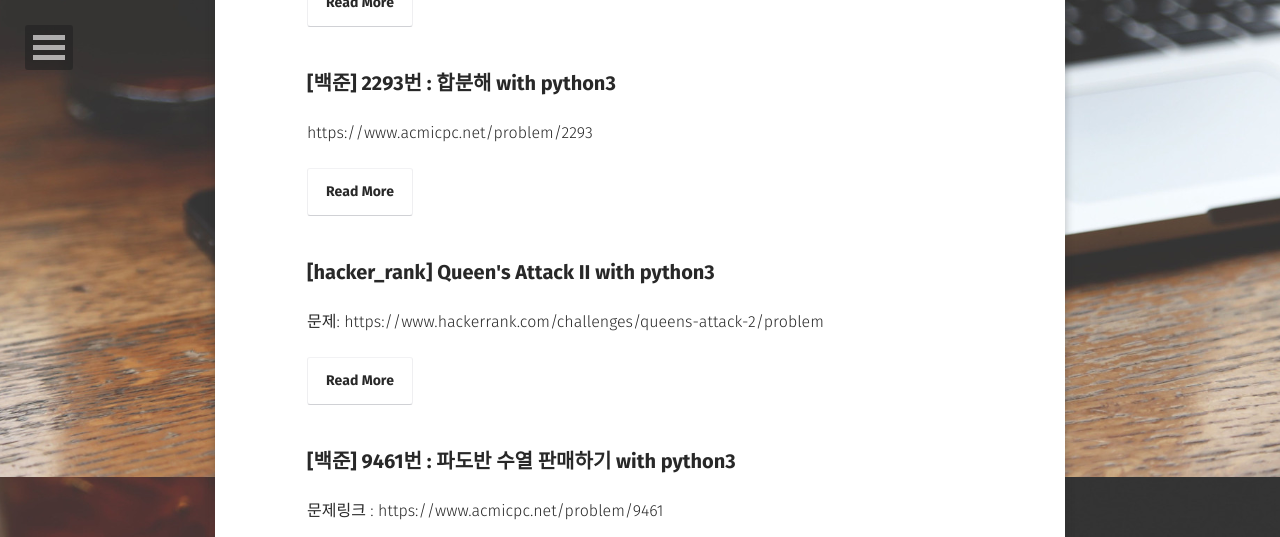
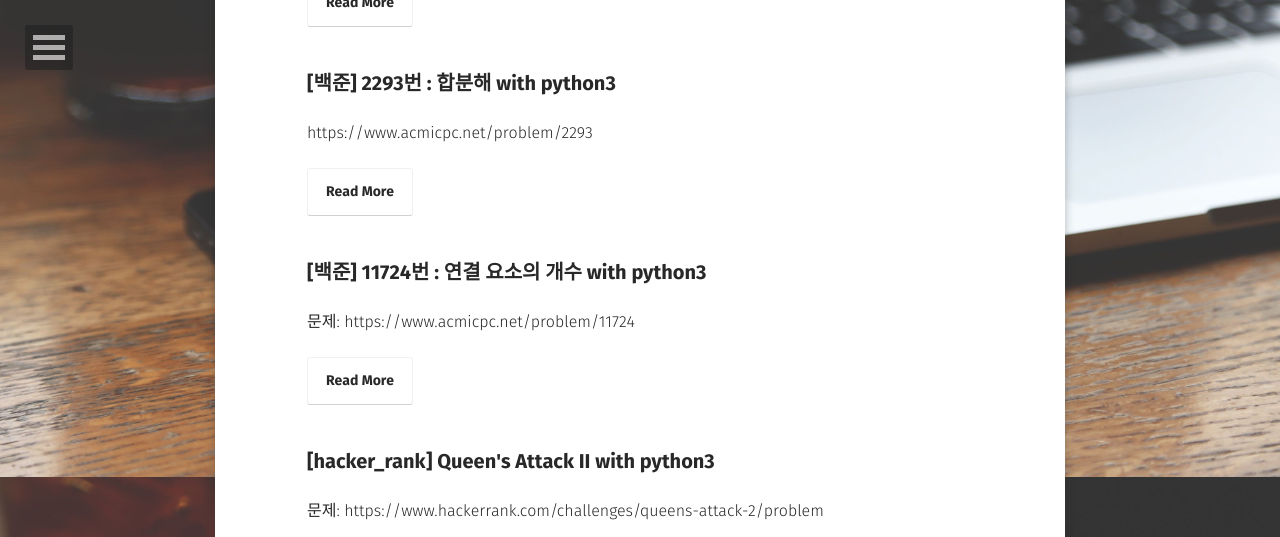
Before and after one commit to JoosJuliet/joosjuliet.github.io, a Jekyll site: the page built from posts/index.md, in a window 1280 px wide and 900 px high, scrolled down 423 px, cut to the strip 0-537 px from the top of the window. Built offline with Jekyll 4.4.1, drawn with Linux system fonts in a browser that asks for light colours; some web fonts are replaced; some of the changed lines change nothing that is shown.

Commit message:
post 11724 with python3

````diff
--- /dev/null
+++ b/_posts/2018-09-22-11724.md
@@ -0,0 +1,37 @@
+---
+layout: post
+section-type: post
+title: "[백준] 11724번 : 연결 요소의 개수 with python3"
+categories: Algorithm
+tags: [ 'algorithm', '백준' ]
+comments: true
+---
+문제:
+https://www.acmicpc.net/problem/11724
+
+``` python
+n, k = map(int, input().split())
+# a = [list(map(int, input().split())) for _ in range(k)]
+graph = {}
+for i in range(1,n+1):
+    graph[i] = set()
+for _ in range(k):
+    a, b = map(int, input().split())
+    graph[a].add(b)
+    graph[b].add(a)
+visited = [False] * (n+1)
+def dfs(v):
+    if visited[v]:
+    # 만약 이미 visited한 거면 return
+        return 0
+    visited[v] = True
+    for i in graph[v]:
+        dfs(i)
+
+ans = 0
+for j in range(1,n+1):
+    if visited[j] == False:
+        dfs(j)
+        ans += 1
+print(ans)
+```
````
Also changed, not shown: _posts/2018-09-12-graph.md (+13 -15 lines).
